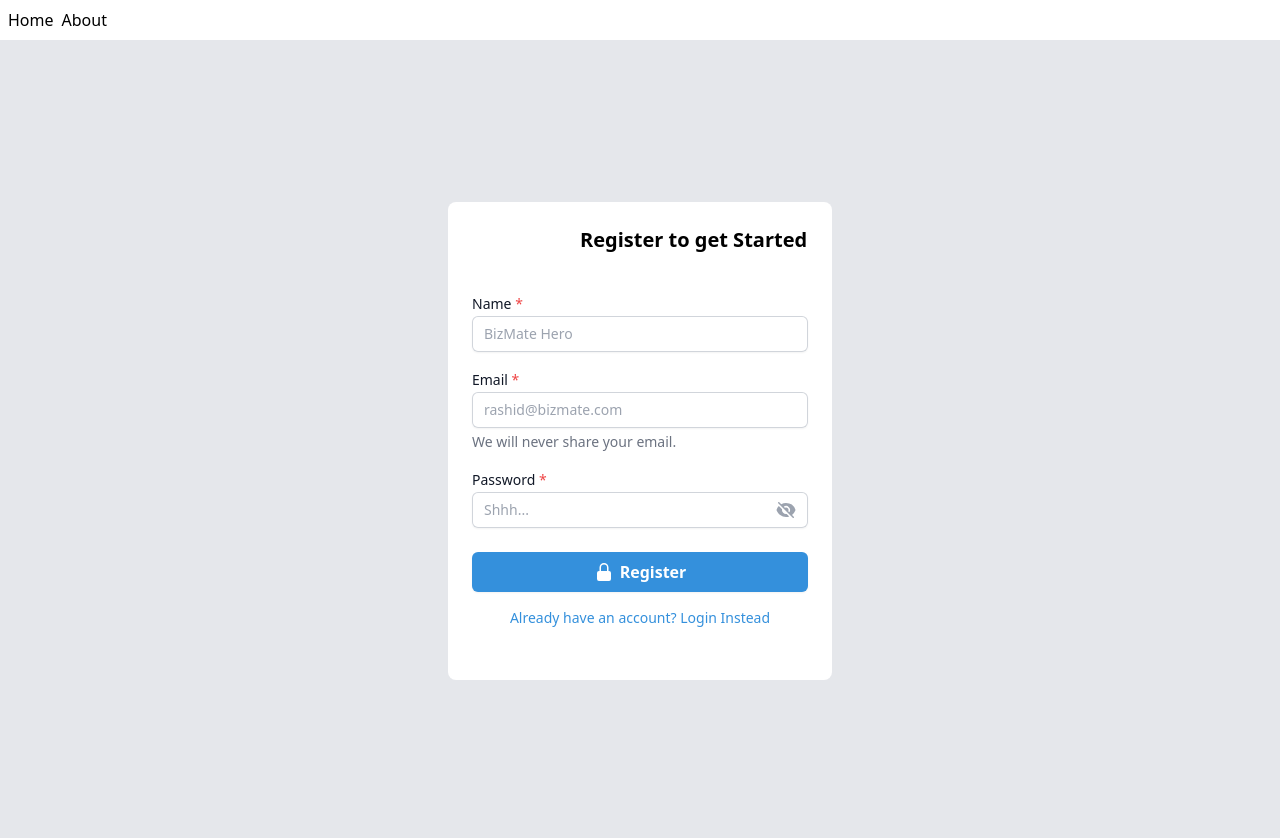
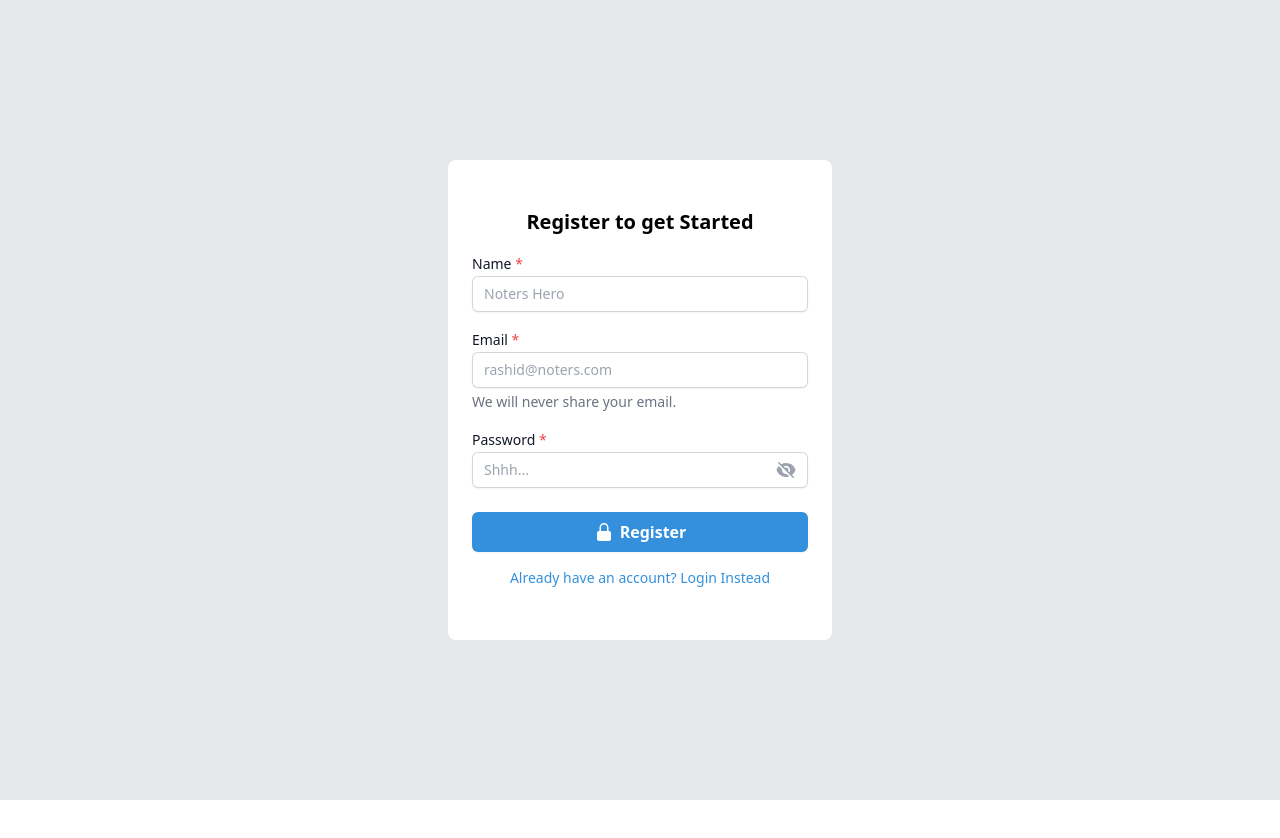
Before and after one commit to m3rashid/noters, a React (Vite) app in the folder web/: page /auth in a window 1280 px wide. Shown: the top 838 px of the page. After the commit the page ends 800 px from the top, so only its background shows below. Built offline with nearby package versions, Linux system fonts and the light colour scheme; no server answers.

Commit message:
feat(): setup 4

```diff
--- a/web/src/components/credentialsAuth.tsx
+++ b/web/src/components/credentialsAuth.tsx
@@ -7,6 +7,7 @@ import Loader from './lib/loader';
 import apiClient from '../api/client';
 import TextInput from './lib/textInput';
 import { useAuth } from '../hooks/auth';
+import { useNavigate } from '@tanstack/react-router';
 
 type LoginBody = { email: string; password: string };
 type RegisterBody = LoginBody & { name: string };
@@ -20,6 +21,7 @@ export type LoginWithCredentialsProps = {
 
 function CredentialsLogin(props: LoginWithCredentialsProps) {
   const { setAuth } = useAuth();
+	const navigate = useNavigate();
   const [errors, setErrors] = useState<Errors>({ email: '', password: '', name: '' });
   const { isPending: isLoginPending, mutate: handleLogin } = useMutation({
     mutationKey: ['login'],
@@ -39,6 +41,7 @@ function CredentialsLogin(props: LoginWithCredentialsProps) {
   function onSuccess(data: any) {
     localStorage.setItem('token', data.token);
     setAuth({ isAuthenticated: true, user: data.user });
+		navigate({to: "/"})
     if (props.onSuccess) props.onSuccess();
   }
 
@@ -77,7 +80,7 @@ function CredentialsLogin(props: LoginWithCredentialsProps) {
           name='name'
           type='name'
           label='Name'
-          placeholder='BizMate Hero'
+          placeholder='Noters Hero'
           required
           errorText={errors.name}
         />
@@ -87,7 +90,7 @@ function CredentialsLogin(props: LoginWithCredentialsProps) {
         name='email'
         type='email'
         label='Email'
-        placeholder='rashid@bizmate.com'
+        placeholder='rashid@noters.com'
         required
         descriptionText='We will never share your email.'
         errorText={errors.email}
--- /dev/null
+++ b/web/src/components/header.tsx
@@ -0,0 +1,24 @@
+import { Link } from "@tanstack/react-router"
+
+import { useAuth } from "../hooks/auth"
+
+function Header( ) {
+	const { auth: { isAuthenticated }} = useAuth()
+
+	if (!isAuthenticated) return null
+	return (
+		<>
+			<div className='p-2 flex gap-2'>
+        <Link to='/' className='[&.active]:font-bold'>
+          Home
+        </Link>{' '}
+        <Link to='/about' className='[&.active]:font-bold'>
+          About
+        </Link>
+      </div>
+      <hr />
+		</>
+	)
+}
+
+export default Header
--- a/web/src/routes/__root.tsx
+++ b/web/src/routes/__root.tsx
@@ -1,18 +1,11 @@
-import { createRootRoute, Link, Outlet } from '@tanstack/react-router';
+import { createRootRoute, Outlet } from '@tanstack/react-router';
 import { TanStackRouterDevtools } from '@tanstack/router-devtools';
+import Header from '../components/header';
 
 export const Route = createRootRoute({
   component: () => (
     <>
-      <div className='p-2 flex gap-2'>
-        <Link to='/' className='[&.active]:font-bold'>
-          Home
-        </Link>{' '}
-        <Link to='/about' className='[&.active]:font-bold'>
-          About
-        </Link>
-      </div>
-      <hr />
+			<Header />
       <Outlet />
       <TanStackRouterDevtools />
     </>
--- a/web/src/routes/auth.lazy.tsx
+++ b/web/src/routes/auth.lazy.tsx
@@ -1,24 +1,31 @@
 import { useState } from 'react';
-import { createLazyFileRoute } from '@tanstack/react-router';
+import { createLazyFileRoute, useNavigate } from '@tanstack/react-router';
 
 import CredentialsLogin, { LoginWithCredentialsProps } from '../components/credentialsAuth';
+import { useAuth } from '../hooks/auth';
 
 export const Route = createLazyFileRoute('/auth')({
   component: Auth,
 });
 
 function Auth() {
+	const navigate = useNavigate({ from: "/auth" })
+	const {auth: {isAuthenticated}} = useAuth()
   const [type, setType] = useState<LoginWithCredentialsProps['type']>('register');
+
+	if (isAuthenticated) {
+		navigate({ to: "/", replace: true,  })
+		return null
+	}
 
   return (
     <div className='flex h-screen items-center justify-center bg-pageBg'>
-      <div className='relative flex w-full max-w-96 flex-col gap-4 rounded-lg bg-white px-6 pb-12 pt-[90px]'>
-        {/* <BrandLogo className='absolute -top-6 left-6' /> */}
-        <h2 className='absolute left-[132px] top-6 text-xl font-semibold'>
+      <div className='flex w-full max-w-96 flex-col gap-4 rounded-lg bg-white px-6 py-12'>
+        <h2 className='text-center text-xl font-semibold'>
           {type === 'login' ? 'Login to Continue' : 'Register to get Started'}
         </h2>
 
-        <CredentialsLogin type={type} />
+        <CredentialsLogin type={type}  />
         <p
           onClick={() =>
             setType((prev) => (prev === 'login' ? 'register' : 'login'))
```
Also changed, not shown: 2 other files (tests, documents, lock files or other folders).
